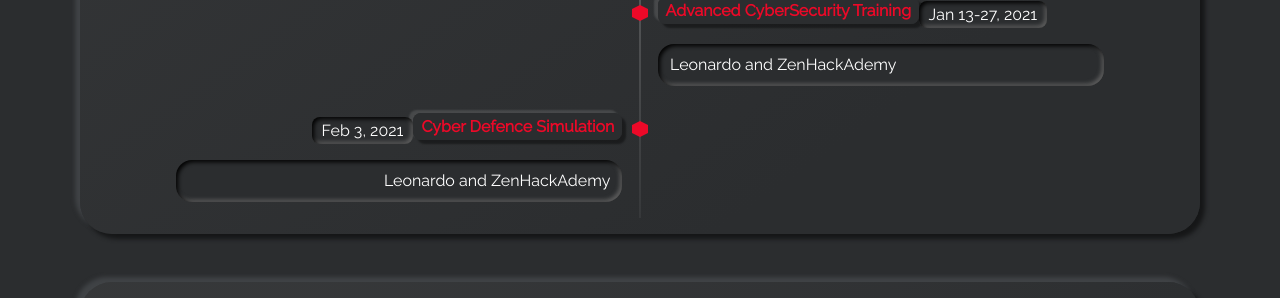
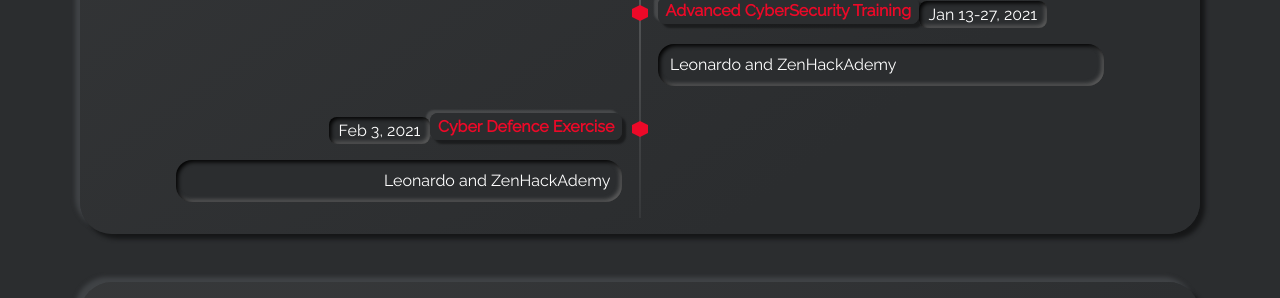
Before and after one commit to alessandroarmando/leonardo-unige-cyber, a Jekyll site: the page built from index.html, in a window 1280 px wide and 900 px high, scrolled down 2945 px. Shown: the part 143-441 px from the top of the window. Built offline with Jekyll 4.4.1, drawn with Linux system fonts in a browser that asks for light colours.

Commit message:
*** empty log message ***

```diff
--- a/_data/timeline.yml
+++ b/_data/timeline.yml
@@ -47,7 +47,7 @@
   subtitle: Leonardo and ZenHackAdemy
   timeline-side: right
 
-- title: Cyber Defence Simulation
+- title: Cyber Defence Exercise
   date: Feb 3, 2021
   subtitle: Leonardo and ZenHackAdemy
   timeline-side: left
```
